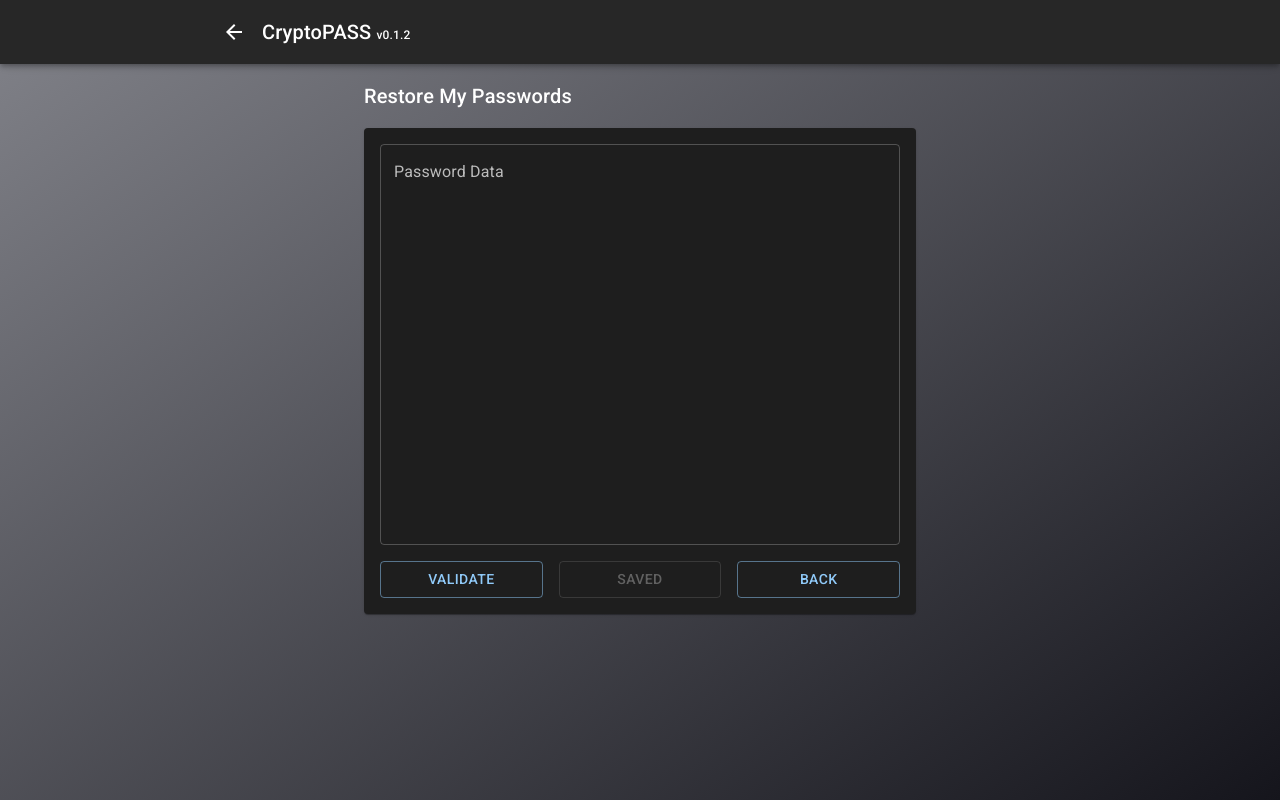
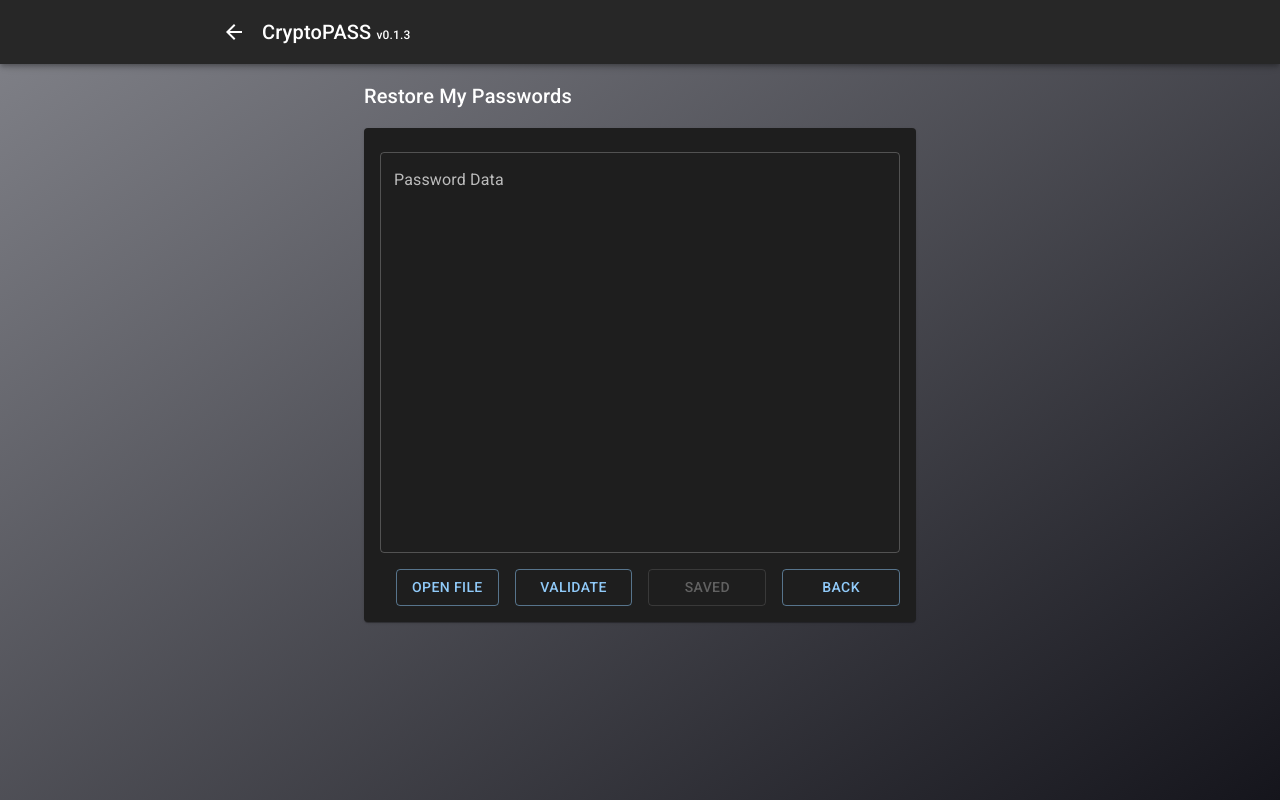
Before and after one commit to openXapps/web-apps-cryptopass, a React (Create React App) app: page /apps/cryptopass/upload in a window 1280 px wide. Built offline with nearby package versions, Linux system fonts and the light colour scheme.

Commit message:
Implemented load from file

```diff
--- a/package.json
+++ b/package.json
@@ -1,6 +1,6 @@
 {
   "name": "web-apps-cryptopass",
-  "version": "0.1.2",
+  "version": "0.1.3",
   "private": true,
   "homepage": "/apps/cryptopass/",
   "dependencies": {
--- /dev/null
+++ b/src/components/LoadFileButton.jsx
@@ -0,0 +1,31 @@
+import { useId } from 'react';
+
+import Button from '@mui/material/Button';
+
+function LoadFileButton(props) {
+  const inputId = useId();
+
+  return (
+    <>
+      <input
+        id={inputId}
+        style={{ display: 'none' }}
+        type="file"
+        accept="application/json"
+        onChange={props.handleLoadFileInput}
+      />
+      <label htmlFor={inputId}>
+        <Button
+          sx={{ whiteSpace: 'nowrap' }}
+          variant="outlined"
+          component="span"
+          disabled={props.isLoading}
+          fullWidth
+          onClick={props.handleLoadFileReset}
+        >{props.buttonLabel}</Button>
+      </label>
+    </>
+  );
+}
+
+export default LoadFileButton;
--- a/src/config/defaults.js
+++ b/src/config/defaults.js
@@ -14,7 +14,8 @@ export const storageItems = {
  */
 export const cryptopassSettings = {
   // Remember to update package.json with version
-  version: '0.1.2',
+  version: '0.1.3',
+  // version: '0.1.2',
   // version: '0.1.1',
   // version: '0.1.0',
   // themeIsDark: false,
--- a/src/routes/Download.jsx
+++ b/src/routes/Download.jsx
@@ -1,7 +1,8 @@
-import { useState } from 'react';
+import { useState, useEffect } from 'react';
 import { useNavigate } from 'react-router-dom';
 import { saveAs } from 'file-saver';
 
+import { useMediaQuery } from '@mui/material';
 import Container from '@mui/material/Container';
 import Paper from '@mui/material/Paper';
 import Stack from '@mui/material/Stack';
@@ -15,9 +16,16 @@ import { copyToClipboard } from '../helpers/utilities';
 
 function Download() {
   const rrNavigate = useNavigate();
+  const smallScreen = useMediaQuery(theme => theme.breakpoints.down('sm'));
+  const [spacing, setSpacing] = useState(smallScreen ? 1 : 2);
   const [isCopied, setIsCopied] = useState(false);
   const [isSaved, setIsSaved] = useState(false);
   const passwords = getDownloadableData();
+
+  useEffect(() => {
+    setSpacing(smallScreen ? 1 : 2);
+    return () => true;
+  }, [smallScreen]);
 
   const handleCopyButton = () => {
     copyToClipboard(passwords).finally(() => {
@@ -34,9 +42,10 @@ function Download() {
   return (
     <Container maxWidth="sm">
       <Toolbar />
-      <Typography variant="h6" sx={{ mt: 2 }}>Backup My Passwords</Typography>
-      <Paper sx={{ mt: 2, p: 2 }}>
+      <Typography variant="h6" sx={{ mt: spacing }}>Backup My Passwords</Typography>
+      <Paper sx={{ mt: spacing, p: spacing }}>
         <TextField
+          sx={{mt: 1}}
           label="Password Data"
           multiline
           fullWidth
@@ -44,7 +53,7 @@ function Download() {
           value={passwords}
           disabled
         />
-        <Stack mt={2} direction="row" spacing={2}>
+        <Stack mt={spacing} direction="row" spacing={spacing}>
           <Button
             variant="outlined"
             fullWidth
--- a/src/routes/Header.jsx
+++ b/src/routes/Header.jsx
@@ -113,8 +113,8 @@ function Header() {
                 onClose={handleMenuClose}
               >
                 <MenuItem onClick={handleRoute} data-name='settings'>Settings</MenuItem>
-                <MenuItem onClick={handleRoute} data-name='download'>Backup my Data</MenuItem>
-                <MenuItem onClick={handleRoute} data-name='upload'>Restore my Backups</MenuItem>
+                <MenuItem onClick={handleRoute} data-name='download'>Backup Passwords</MenuItem>
+                <MenuItem onClick={handleRoute} data-name='upload'>Restore Passwords</MenuItem>
               </Menu>
             </Box>
           ) : (null)}
--- a/src/routes/Upload.jsx
+++ b/src/routes/Upload.jsx
@@ -1,6 +1,7 @@
-import { useState } from 'react';
+import { useState, useEffect } from 'react';
 import { useNavigate } from 'react-router-dom';
 
+import { useMediaQuery } from '@mui/material';
 import Container from '@mui/material/Container';
 import Paper from '@mui/material/Paper';
 import Stack from '@mui/material/Stack';
@@ -8,18 +9,28 @@ import TextField from '@mui/material/TextField';
 import Button from '@mui/material/Button';
 import Toolbar from '@mui/material/Toolbar';
 import Typography from '@mui/material/Typography';
+import LinearProgress from '@mui/material/LinearProgress';
 
+import LoadFileButton from '../components/LoadFileButton';
 import { saveLocalStorage } from '../helpers/localstorage';
 import { storageItems } from '../config/defaults';
 import { validateImportString } from '../helpers/utilities';
 
 function Upload() {
   const rrNavigate = useNavigate();
+  const smallScreen = useMediaQuery(theme => theme.breakpoints.down('sm'));
+  const [spacing, setSpacing] = useState(smallScreen ? 1 : 2);
   const [passwordsString, setPasswordsString] = useState('');
   const [passwordsObject, setPasswordsObject] = useState('');
   const [isValid, setIsValid] = useState(false);
   const [isSaved, setIsSaved] = useState(true);
   const [isError, setIsError] = useState(false);
+  const [isLoading, setIsLoading] = useState(false);
+
+  useEffect(() => {
+    setSpacing(smallScreen ? 1 : 2);
+    return () => true;
+  }, [smallScreen]);
 
   const handleValidationButton = () => {
     const validation = validateImportString(passwordsString);
@@ -39,21 +50,48 @@ function Upload() {
     setIsSaved(true);
   };
 
+  const handleLoadFileInput = (e) => {
+    const reader = new FileReader()
+    reader.onload = (e) => {
+      // console.log(e.target.result);
+      setPasswordsString(e.target.result);
+      // console.log(new Date());
+      setIsLoading(false);
+    };
+    // console.log(new Date());
+    setIsLoading(true);
+    reader.readAsText(e.target.files[0])
+  };
+
+  const handleLoadFileReset = () => {
+    if (isError) setIsError(false);
+    if (isValid) setIsValid(false);
+    if (isSaved) setIsSaved(false);
+  }
+
   return (
     <Container maxWidth="sm">
       <Toolbar />
-      <Typography variant="h6" sx={{ mt: 2 }}>Restore My Passwords</Typography>
-      <Paper sx={{ mt: 2, p: 2 }}>
+      {isLoading && <LinearProgress />}
+      <Typography variant="h6" sx={{ mt: spacing }}>Restore My Passwords</Typography>
+      <Paper sx={{ mt: spacing, p: spacing }}>
         <TextField
+          sx={{ mt: 1 }}
           label="Password Data"
           multiline
           fullWidth
-          rows={16}
+          rows={smallScreen ? 13 : 16}
           value={passwordsString}
           disabled={isValid}
           onChange={(e) => setPasswordsString(e.currentTarget.value)}
         />
-        <Stack mt={2} direction="row" spacing={2}>
+        <Stack mt={2} direction={smallScreen ? 'column' : 'row'} spacing={spacing}>
+          <LoadFileButton
+            handleLoadFileInput={handleLoadFileInput}
+            handleLoadFileReset={handleLoadFileReset}
+            buttonLabel={isLoading ? 'Loading' : 'Open File'}
+            isLoading={isLoading}
+          />
           <Button
             variant="outlined"
             fullWidth
```
